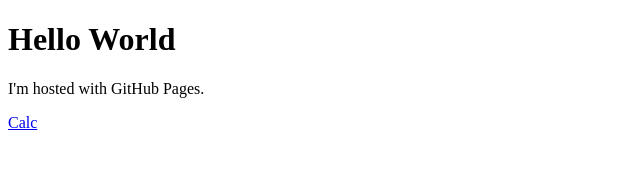
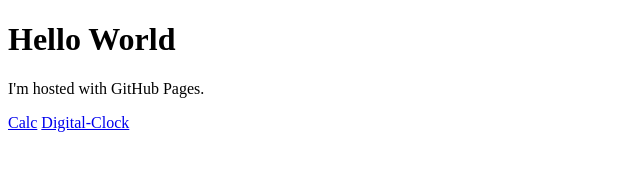
Before and after one commit to nikhilnk8/nikhilnk8.github.io, a plain HTML site: page index.html in a window 1280 px wide. Shown: the whole page, without its empty margins (0-640 px from the left). Drawn offline with Linux system fonts and the light colour scheme.

Commit message:
added clock

```diff
--- a/index.html
+++ b/index.html
@@ -4,5 +4,6 @@
 <h1>Hello World</h1>
 <p>I'm hosted with GitHub Pages.</p>
 <a href="https://nikhilnk8.github.io/Calculator">Calc</a>
+<a href="https://nikhilnk8.github.io/Digital-clock">Digital-Clock</a>
 </body>
 </html>
```
